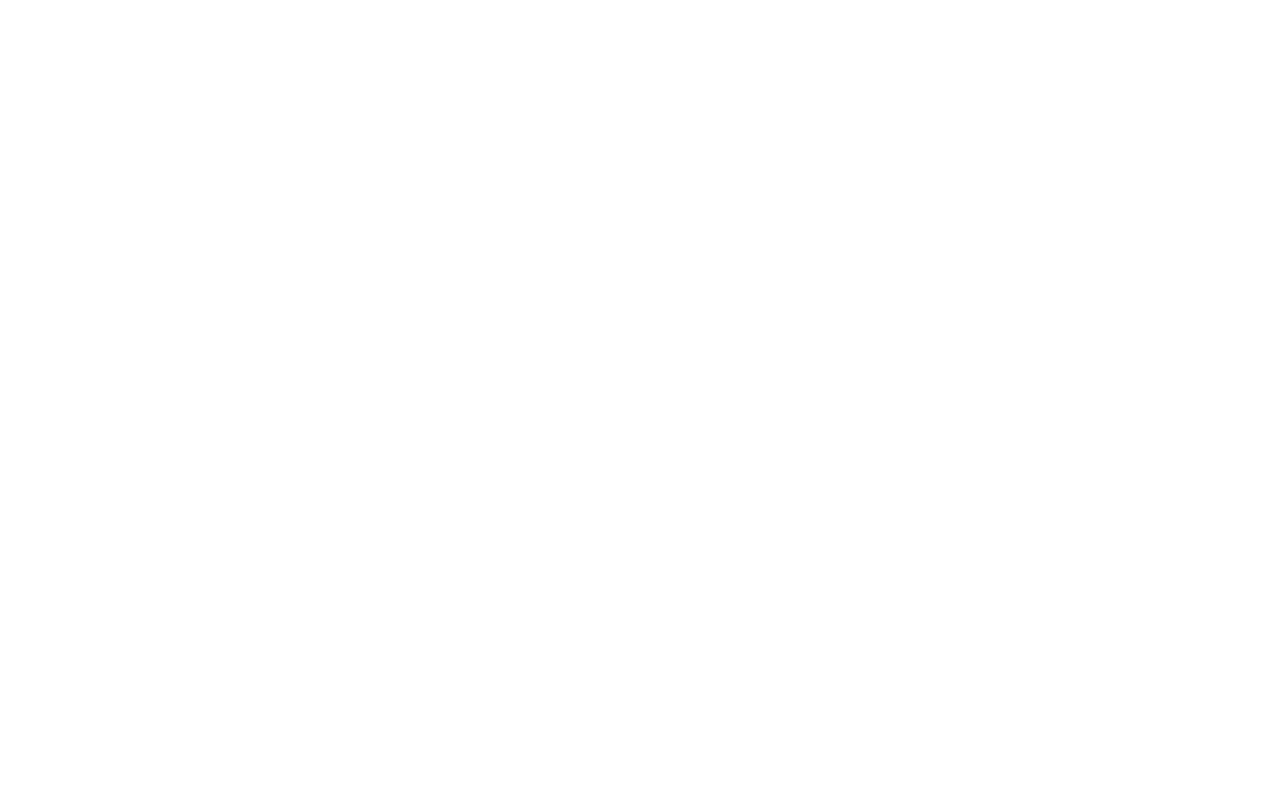
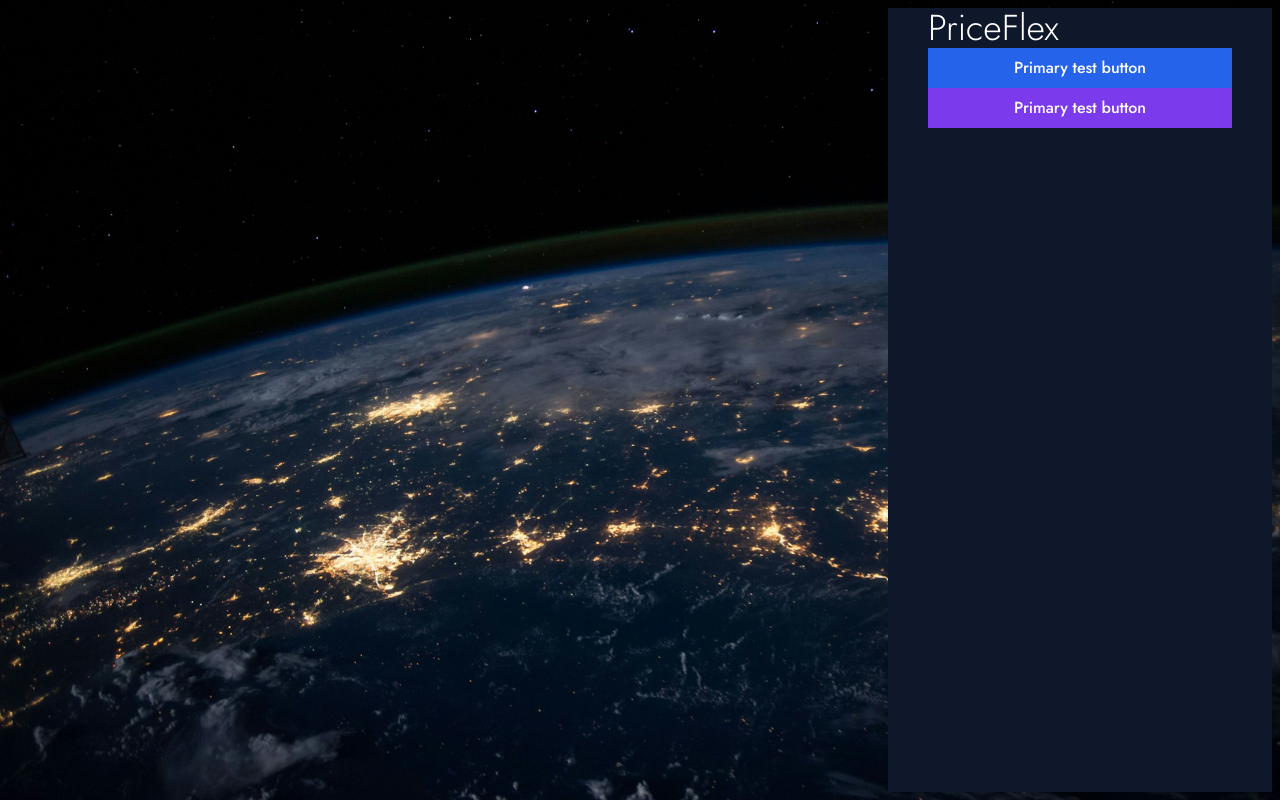
Before and after one commit to Piotrko64/KnowBase-Frontend, an Angular app: page /auth in a window 1280 px wide. Before the commit this address led to /. Built offline with nearby package versions, Linux system fonts and the light colour scheme.

Commit message:
STYLE: start styling auth page

```diff
--- a/src/app/core/pages/auth/auth.component.html
+++ b/src/app/core/pages/auth/auth.component.html
@@ -1 +1,5 @@
-<p>auth works!</p>
+<div
+  class="flex justify-end p-2 bg-[url('/images/auth-wallpaper.jpg')] h-dvh bg-cover bg-fixed bg-center"
+>
+  <auth-login-panel />
+</div>
--- a/src/app/core/pages/auth/components/login-panel/login-panel.component.html
+++ b/src/app/core/pages/auth/components/login-panel/login-panel.component.html
@@ -1,4 +1,7 @@
-<h1>AAAA</h1>
-<button class="btn-primary">Primary test button</button>
+<div class="h-full bg-slate-900 w-96 flex flex-col px-10">
+  <h2 class="text-white">PriceFlex</h2>
 
-<button class="btn-secondary">Primary test button</button>
+  <button class="btn-primary">Primary test button</button>
+
+  <button class="btn-secondary">Primary test button</button>
+</div>
--- a/src/index.html
+++ b/src/index.html
@@ -1,11 +1,16 @@
-<!doctype html>
+<!DOCTYPE html>
 <html lang="en">
   <head>
-  <meta charset="utf-8">
+    <meta charset="utf-8" />
     <title>PriceFlexFrontend</title>
-  <base href="/">
-  <meta name="viewport" content="width=device-width, initial-scale=1">
-  <link rel="icon" type="image/x-icon" href="favicon.ico">
+    <base href="/" />
+    <meta name="viewport" content="width=device-width, initial-scale=1" />
+    <link rel="icon" type="image/x-icon" href="favicon.ico" />
+
+    <link
+      href="https://fonts.googleapis.com/css2?family=Jost:ital,wght@0,100..900;1,100..900&display=swap"
+      rel="stylesheet"
+    />
   </head>
   <body>
     <app-root></app-root>
--- a/src/styles.scss
+++ b/src/styles.scss
@@ -3,11 +3,19 @@
 @tailwind utilities;
 
 @layer base {
+  h2 {
+    @apply text-4xl font-light;
+  }
+
   .btn-primary {
-    @apply text-base bg-red-700 text-white px-4 py-2 rounded-md hover:bg-red-800 font-semibold transition-colors;
+    @apply text-base bg-blue-600 text-white px-4 py-2  hover:bg-blue-700 font-medium transition-colors;
   }
 
   .btn-secondary {
-    @apply text-base bg-gray-900 text-white px-4 py-2 rounded-md hover:bg-gray-700 font-semibold transition-colors;
+    @apply text-base bg-violet-600 text-white px-4 py-2  hover:bg-violet-700 font-medium transition-colors;
   }
 }
+
+body {
+  font-family: "Jost", sans-serif;
+}
```
Also changed, not shown: src/app/app.routes.ts (+4 -4 lines), src/app/core/pages/auth/auth.component.ts (+3 -5 lines), public/images/auth-wallpaper.jpg (added). Lines whose indentation alone changed are shown as unchanged.
